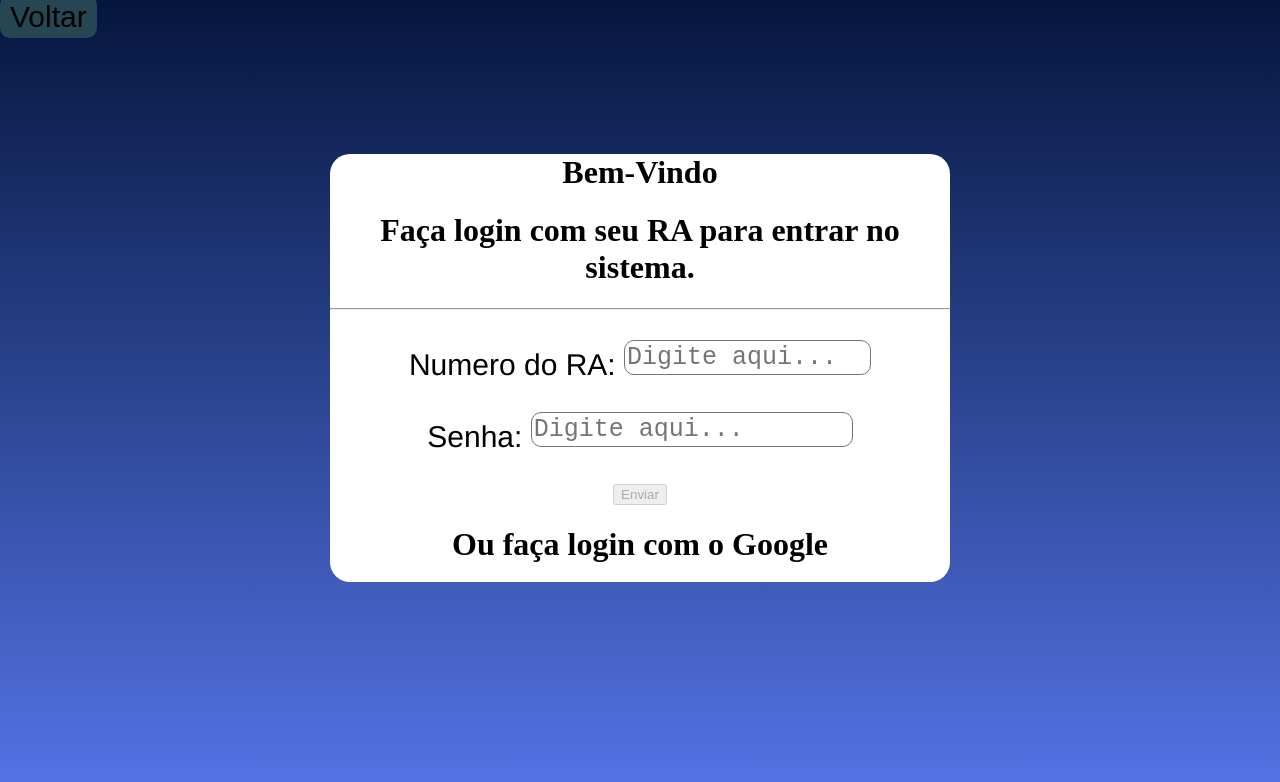
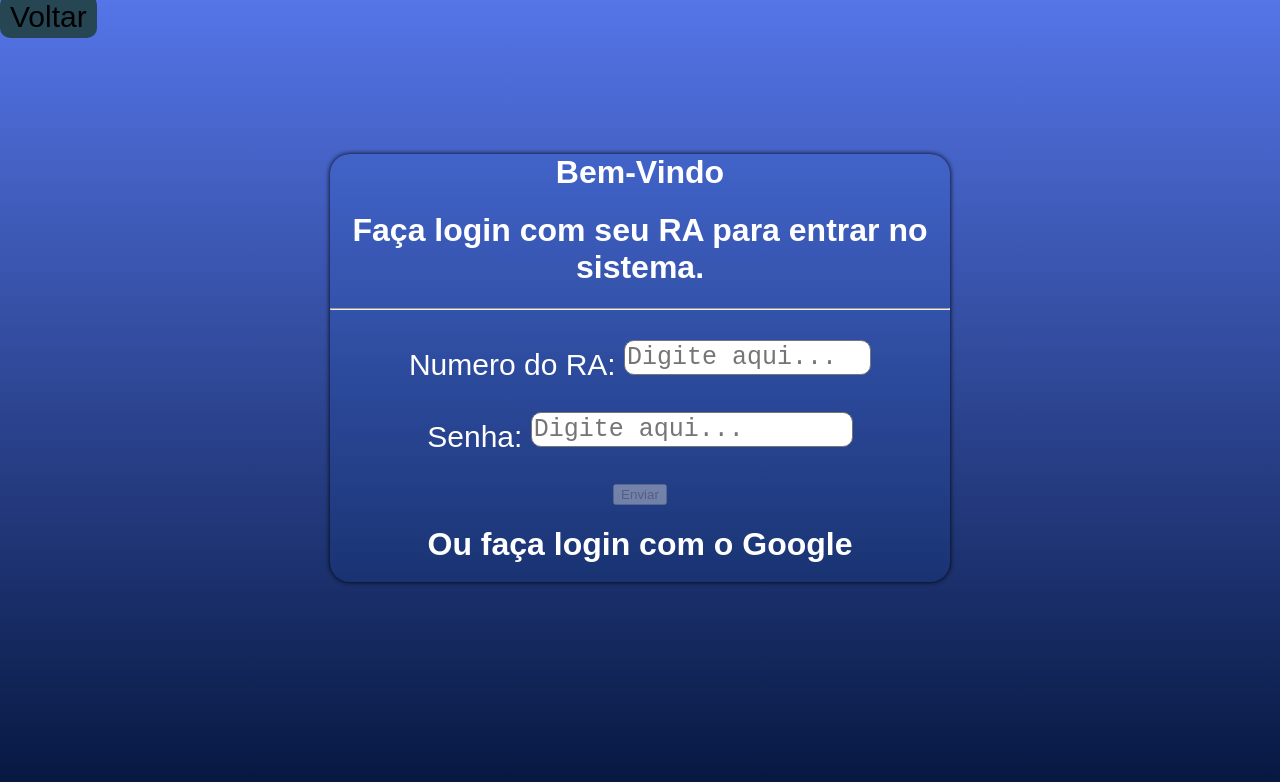
Before and after one commit to CaioRiciati/Salotti2025, a plain HTML site: page Front-end/Logins/loginAluno.html in a window 1280 px wide. Drawn offline with nearby package versions, Linux system fonts and the light colour scheme.

Commit message:
Update loginAluno.css

```diff
--- a/Front-end/Logins/loginAluno.css
+++ b/Front-end/Logins/loginAluno.css
@@ -9,13 +9,13 @@
     margin: 0;
     height: 100hv;
     background: fixed;
-    background-image: linear-gradient(to top, #5575e8, #05163d);
+    background-image: linear-gradient(to top, #05163d, #5575e8);
   }
 
   main{
     display: block;
     margin: auto;
-    background-color: white;
+    background-color: rgba(0, 119, 255, 0.048);
     width: auto;
     max-width: 620px;
     min-width: 10px;
@@ -23,6 +23,7 @@
     min-height: 400px;
     border-radius: 20px;
     text-align: center;
+    box-shadow: 0px 0px 5px black;
 
   }
 
@@ -41,8 +42,14 @@ textarea::placeholder{
 
 main p{
   font-size: 30px;
-  font-family: 'Franklin Gothic Medium', 'Arial Narrow', Arial, sans-serif;
+  font-family: Arial, Helvetica, sans-serif;
   margin-top: 30px;
+  color: white;
+}
+
+main h1{
+  color: white;
+  font-family: Arial, Helvetica, sans-serif;
 }
 
 
```
